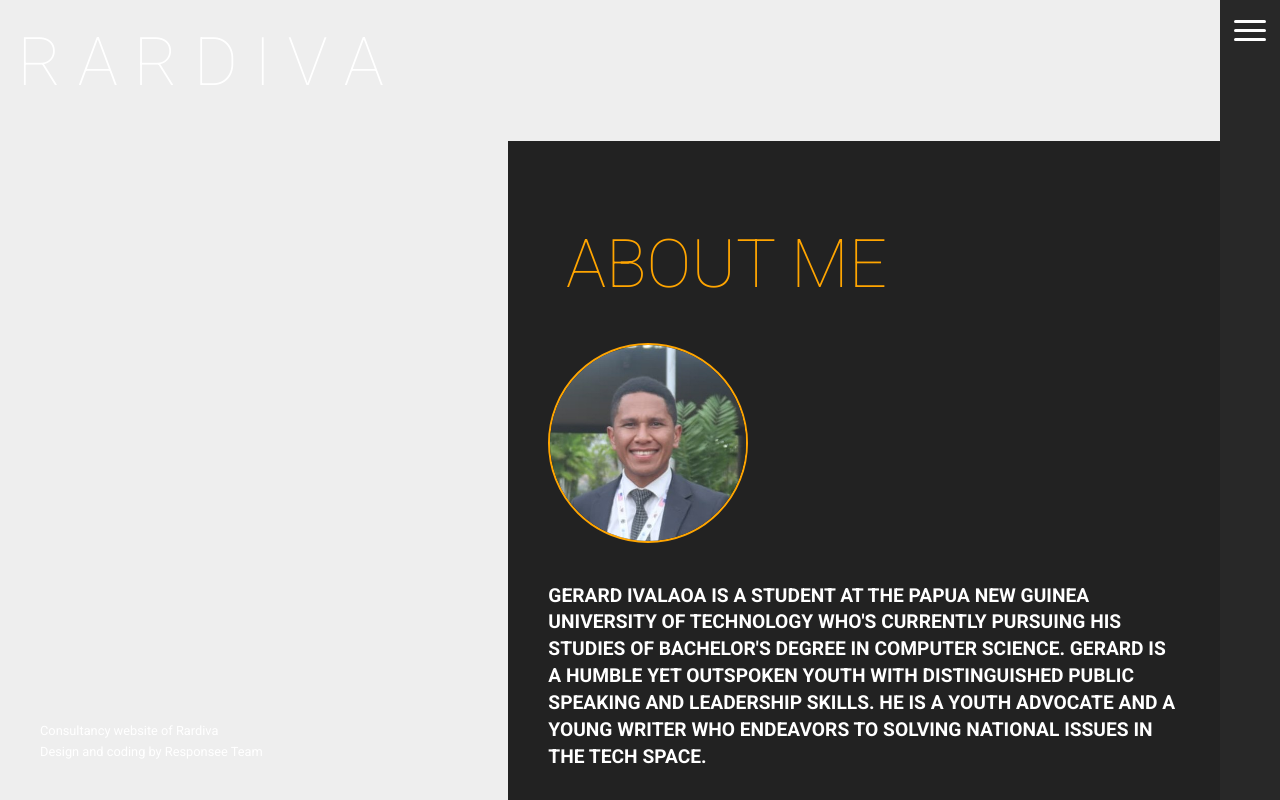
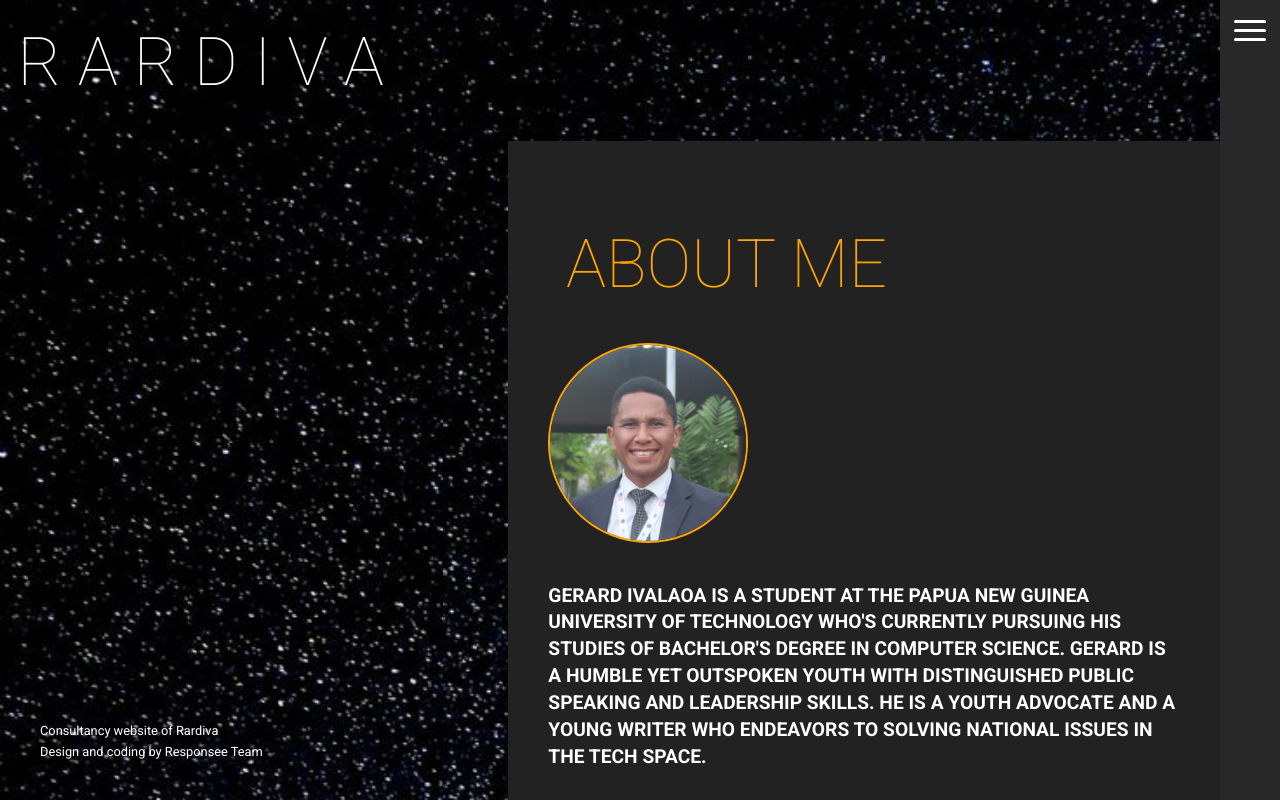
Before and after one commit to rardiva/rard, a plain HTML site: page about.html in a window 1280 px wide. Shown: the top 800 px of the page. Drawn offline with Linux system fonts and the light colour scheme.

Commit message:
Update about.html

```diff
--- a/about.html
+++ b/about.html
@@ -63,13 +63,14 @@
          <a href="https://www.myresponsee.com" title="Responsee - lightweight responsive framework">Design and coding by Responsee Team</a>
       </footer>
 
-      <!-- BACKGROUND CAROUSEL -->
+        <!-- BACKGROUND CAROUSEL -->
            <div id="background-carousel">
               <div class="owl-carousel owl-theme">
-                 <div class="item" style="background-image: url(img/gallery/thumb/thumb-7.jpg)"></div>
+                 <div class="item" style="background-image: url(img/galaxyI.jpg)"></div>
+                 <div class="item" style="background-image: url(img/galaxyII.jpg)"></div>
+                 <div class="item" style="background-image: url(img/galaxyIII.jpg)"></div>
               </div>
            </div>
-
 
       <script type="text/javascript" src="js/responsee.js"></script>
       <script type="text/javascript" src="owl-carousel/owl.carousel.js"></script>
```
